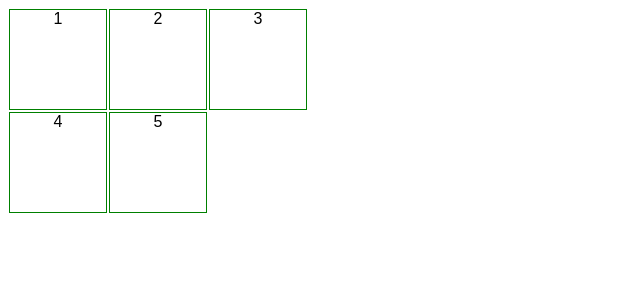
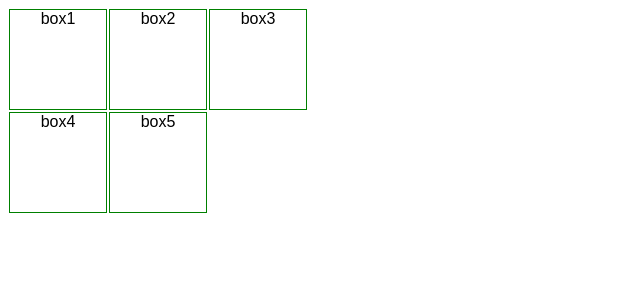
Before and after one commit to illogical/React-DnD-Hooks, a React (Create React App) app: page / in a window 1280 px wide. Shown: the top 300 px of the page, without its empty margins (0-640 px from the left). Built offline with nearby package versions, Linux system fonts and the light colour scheme; the HTML template or start-up script is replaced by a standard one.

Commit message:
Improve dropping and placeholder.

```diff
--- a/src/DraggableArea.tsx
+++ b/src/DraggableArea.tsx
@@ -1,10 +1,11 @@
 import arrayMove from 'array-move';
 import React, { useMemo, useState } from 'react';
-import { animated, useTransition } from 'react-spring';
+//import { animated, useTransition } from 'react-spring';
 import './styles.css';
 
 export interface DraggableItem {
     key: number;
+    label: string;
 }
 
 // TODO: begin using this
@@ -16,34 +17,43 @@ export interface DraggablePosition {
 
 export interface DraggableProps {
     items: DraggableItem[];
-    onNewItem: (item: DraggableItem, currentIndex: number, newIndex: number) => void;
+    onSelect: (item: DraggableItem) => void;
+    onMove: (currentIndex: number, newIndex: number) => void;
 }
 
-const Draggable: React.FC<DraggableProps> = ({ items, onNewItem }) => {
+const Draggable: React.FC<DraggableProps> = ({ items, onSelect, onMove }) => {
     const [hovered, setHovered] = useState<DraggablePosition | null>(null);
     const [selected, setSelected] = useState<DraggableItem | null>(null);
-    const [mouseX, setMouseX] = useState(0);
     const [hoveredAfter, setHoveredAfter] = useState(false);
 
-    const onClick = (item: DraggableItem) => (e: React.MouseEvent<HTMLElement, MouseEvent>) => {
-        console.log("Clicked", item)
+    const reset = () => {
+        setSelected(null);
+        setHovered(null);
+    }
+
+    const onClick = (clickedItem: DraggableItem) => (e: React.MouseEvent<HTMLElement, MouseEvent>) => {
+        console.log("Clicked", clickedItem)
         if(selected)
+        {
+            if(selected.key !== hovered?.item.key)
             {
                 const selectedIntex = items.findIndex(item => item.key === selected.key);
                 const hoverIndex = items.findIndex(item => item.key === hovered?.item.key);
-            const previous = hoverIndex;
-            const next = hoverIndex >= items.length - 1 ? items.length - 1 : hoverIndex + 1;
+                const previous = hoverIndex === 0 ? 0 : hoverIndex - 1;
+                const next = hoverIndex >= items.length - 1 ? items.length - 1 : hoverIndex;
 
                 // update items array
-            onNewItem(selected, selectedIntex, hoveredAfter ? next : previous );
+                onMove(selectedIntex, hoveredAfter ? next : previous );
+            }
 
             // deselect
-            setSelected(null);
-            setHovered(null);
+            reset();
 
             return;
         }
-        setSelected(item);
+        //onSelect(clickedItem);    // TODO: Need to re-add the item instead of using array-move
+        setSelected(clickedItem);
+        setHovered({ item: clickedItem, left: e.currentTarget.offsetLeft, width: e.currentTarget.clientWidth });
     }
 
     const onMouseOver = (item: DraggableItem) => (e: React.MouseEvent<HTMLElement, MouseEvent>) => {
@@ -52,10 +62,7 @@ const Draggable: React.FC<DraggableProps> = ({ items, onNewItem }) => {
             return;
         }
 
-        if(hovered?.item.key != item.key)
-        {
         setHovered({ item, left: e.currentTarget.offsetLeft, width: e.currentTarget.clientWidth });
-        }
     }
 
     const onMouseLeave = (item: DraggableItem) => (e: React.MouseEvent<HTMLElement, MouseEvent>) => {
@@ -63,8 +70,6 @@ const Draggable: React.FC<DraggableProps> = ({ items, onNewItem }) => {
     }
 
     const onMouseMove = (e: React.MouseEvent<HTMLElement, MouseEvent>) => {
-        setMouseX(e.clientX);
-
         if(!hovered)
         {
             return;
@@ -74,12 +79,12 @@ const Draggable: React.FC<DraggableProps> = ({ items, onNewItem }) => {
     }
 
     const controlledItems = useMemo(() => {
-        if(!hovered)
+        if(!selected || !hovered || hovered.item.key === selected?.key)
         {
             return items;
         }
 
-        const placeholder: DraggableItem = { key: -1 }
+        const placeholder: DraggableItem = {...selected, key: -1};
         const currentIndex = items.findIndex(item => item.key === hovered.item.key);
 
         if(currentIndex < 0)
@@ -87,7 +92,6 @@ const Draggable: React.FC<DraggableProps> = ({ items, onNewItem }) => {
             return items;
         }
 
-        //TODO: splice the array and put item in the middle
         if(!hoveredAfter)
         {
             if(currentIndex === 0)
@@ -133,43 +137,64 @@ const Draggable: React.FC<DraggableProps> = ({ items, onNewItem }) => {
                 const enabledProps = selected ? {
                     onMouseOver: onMouseOver(item),
                     onMouseLeave: onMouseLeave(item),
-                onMouseMove: onMouseMove
-             } : {};
+                    onMouseMove: onMouseMove,
+                    onClick: onClick(item)
+                } : {onClick: onClick(item)};
 
-            return (<div
+                return <DraggableBox
+                    item={item}
                     key={index}
                     {...enabledProps}
-            className={`box ${hovered && item.key === hovered.item.key ? "hovered" : ""} ${item.key === -1 ? "placeholder" : ""}`}
-            onClick={onClick(item)}
-            >
-                <div className={hoveredAfter ? "right" : "left"}></div>
-                <div>{item.key.toString()}</div>
-
-            </div>)
-        }), [controlledItems, selected]);
+                    hovered={hovered !== null && item.key === hovered.item.key && hovered.item.key !== selected?.key}
+                    placeholder={item.key === -1}
+                    selected={selected !== null && selected.key === item.key}
+                    hoveredAfter={hoveredAfter} />
+            }), [controlledItems, selected, hovered]);
 
 
 
     return (<div>
         <div className="root edit">{displayItems}</div>
-        <div>{mouseX > 0 ? mouseX : ""}</div>
-        <div>{selected?.key}</div>
+        <br />
+        <div>{hovered && hovered.item.key}</div>
+        <div>{selected ? <div className="root single"><DraggableBox item={selected} /></div> : null}</div>
     </div>);
 }
 
 
   export const DroppableArea: React.FC = () => {
     const [items, setItems] = useState<DraggableItem[]>([
-        { key: 1 },
-        { key: 2 },
-        { key: 3 },
-        { key: 4 },
-        { key: 5 }
+        { key: 1, label: "box1" },
+        { key: 2, label: "box2" },
+        { key: 3, label: "box3" },
+        { key: 4, label: "box4" },
+        { key: 5, label: "box5" }
     ]);
 
-    const onNewItem = (item: DraggableItem, currentIndex: number, newIndex: number) => {
+    const onMove = (currentIndex: number, newIndex: number) => {
         setItems(arrayMove(items, currentIndex, newIndex));
     }
 
-    return <div><Draggable items={items} onNewItem={onNewItem} /></div>;
+    const onSelect = (item: DraggableItem) => {
+        setItems(items.filter((i => i.key !== item.key)));
+    }
+
+    return <div><Draggable items={items} onMove={onMove} onSelect={onSelect} /></div>;
   };
+
+  export interface DraggableBoxProps {
+      item: DraggableItem;
+      key?: number;
+      hovered?: boolean;
+      selected?: boolean;
+      placeholder?: boolean;
+      hoveredAfter?: boolean;
+  }
+
+  const DraggableBox = ({item, key, selected, hovered, hoveredAfter, placeholder, ...rest}: DraggableBoxProps) => (<div
+    {...rest}
+    key={key}
+    className={`box ${hovered ? "hovered" : ""} ${placeholder ? "placeholder" : ""} ${selected ? "selected" : ""}`}
+    >
+        <div className={hoveredAfter ? "right" : "left"}>{item.label}</div>
+    </div>)
--- a/src/styles.css
+++ b/src/styles.css
@@ -9,7 +9,13 @@
     flex-wrap: wrap;
   }
 
-  .root:not(.edit) .box
+  .single {
+    width: 100%;
+    display: flex;
+    justify-content: center;
+  }
+
+  .root:not(.edit, .single) .box
   {
     /* flex-grow works but interferes with sizes while dragging */
     flex-grow: 1;
@@ -52,6 +58,18 @@
     width: 48px;
   }
 
+  .box.hovered.left {
+    border-left: 2px solid black;
+  }
+
+  .box.hovered.right {
+    border-right: 2px solid black;
+  }
+
   .box.placeholder {
     border: 1px dashed purple;
   }
+
+  .box.selected:not(.placeholder) {
+    opacity: 0.5;
+  }
```
Lines whose indentation alone changed are shown as unchanged.
